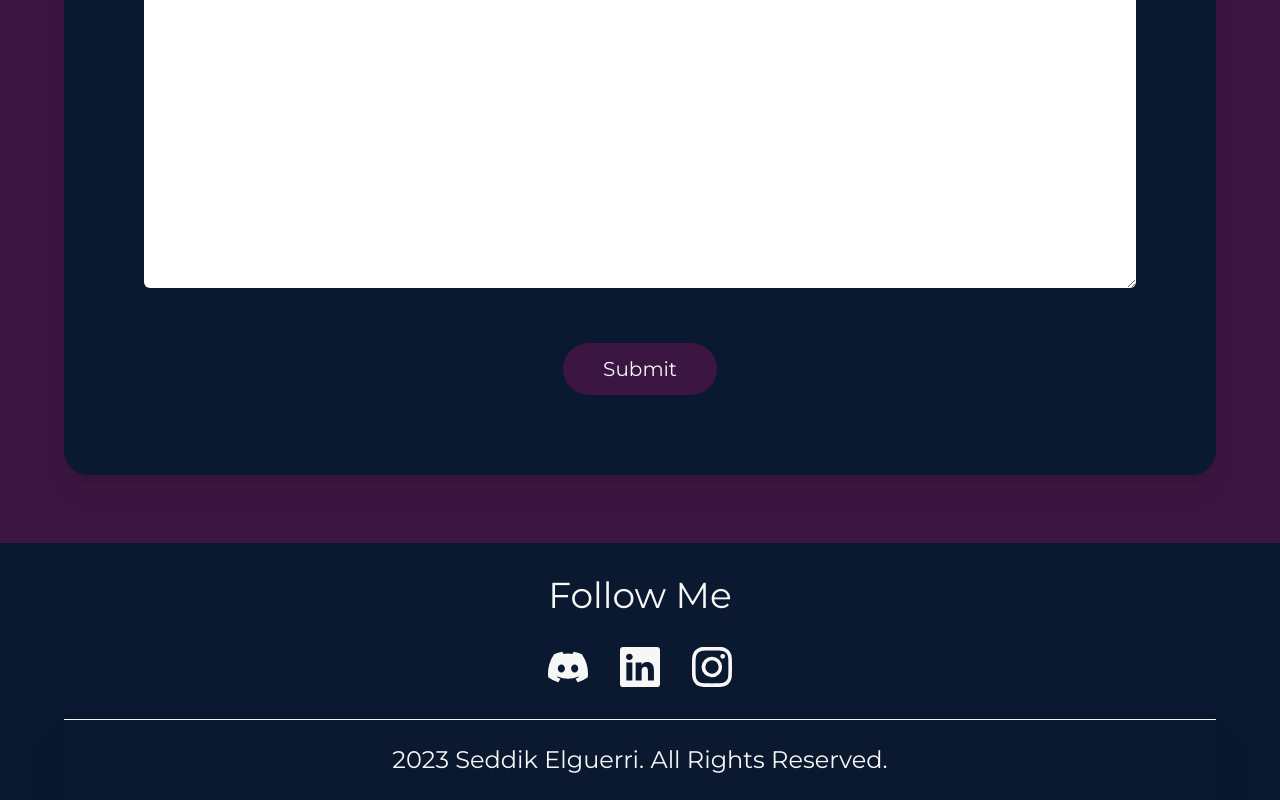
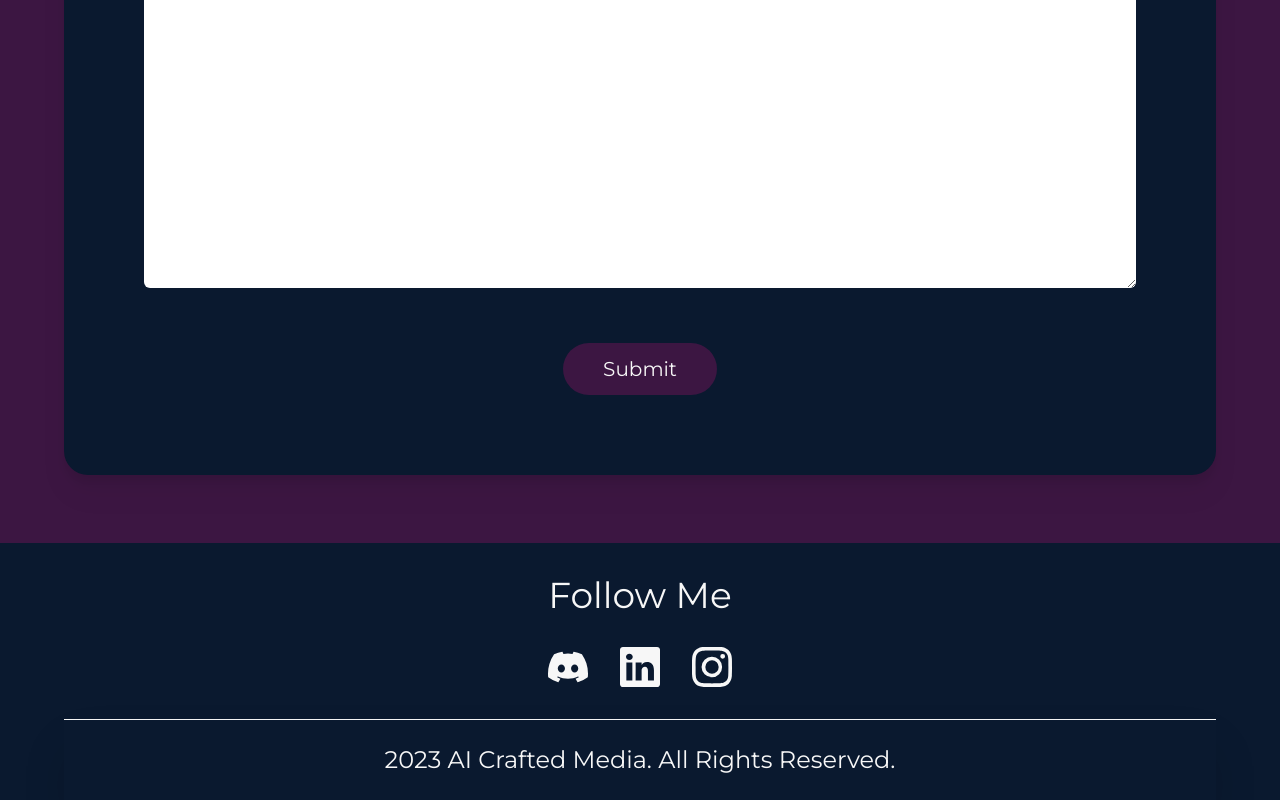
Before and after one commit to mohamedtahar7/seddik-portfolio, a React (Vite) app: page / in a window 1280 px wide. Shown: the part 2626-3426 px from the top of the page. Built offline with nearby package versions, Linux system fonts and the light colour scheme.

Commit message:
new company name in the footer

```diff
--- a/src/components/Footer.jsx
+++ b/src/components/Footer.jsx
@@ -28,7 +28,7 @@ const Footer = () => {
         </div>
       </div>
       <h2 className="text-center text-[#f7f7f7] p-6 shadow-2xl text-2xl">
-        2023 Seddik Elguerri. All Rights Reserved.
+        2023 AI Crafted Media. All Rights Reserved.
       </h2>
     </footer>
   );
```
